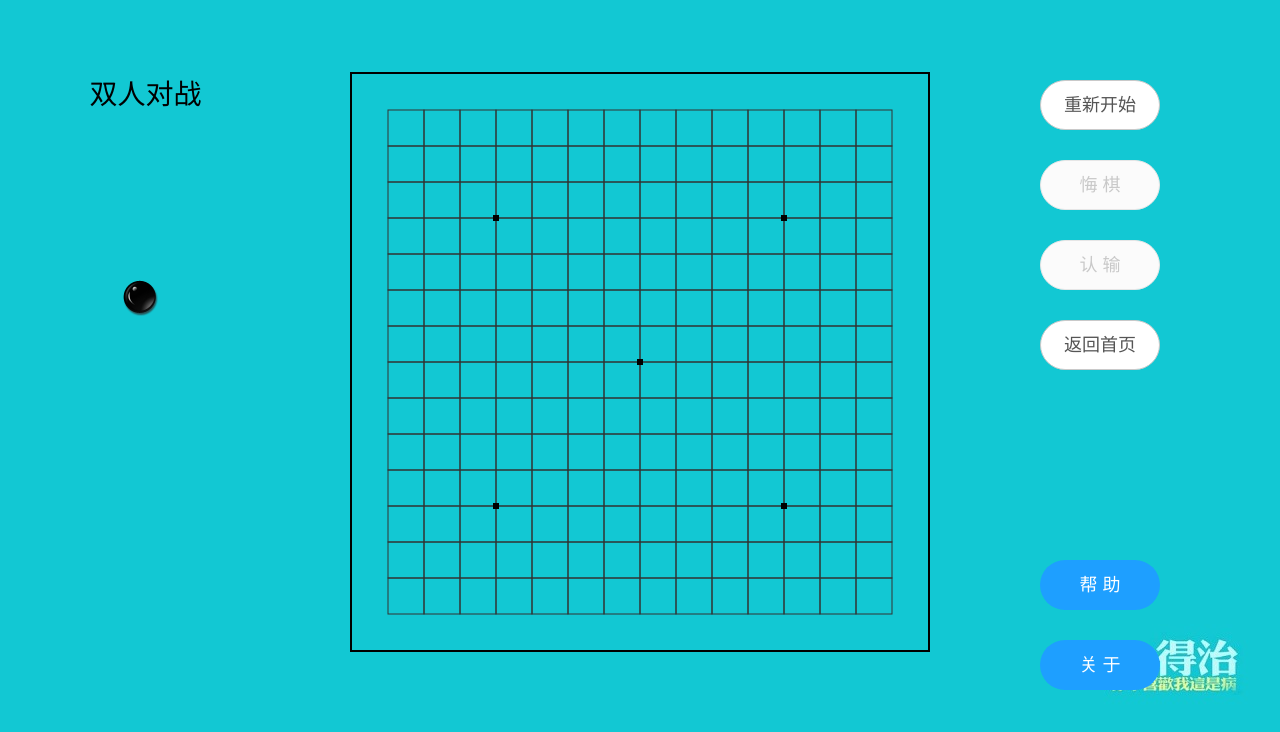
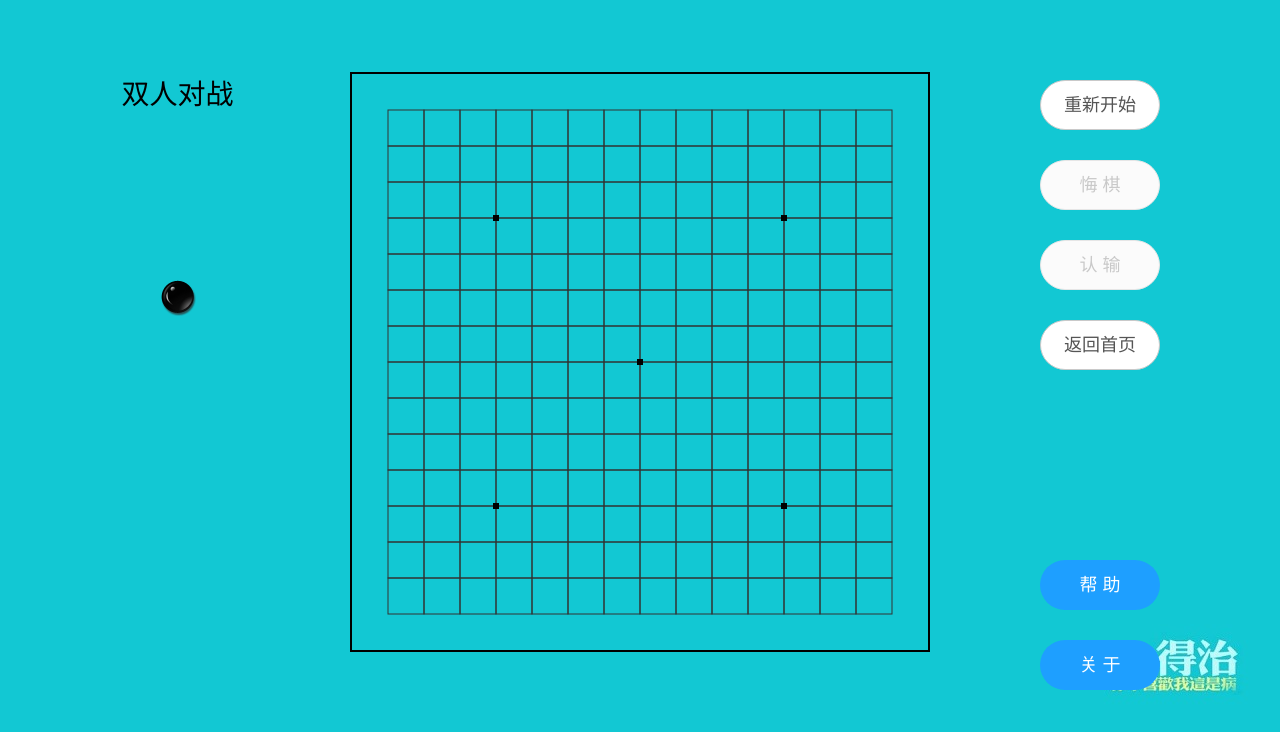
Before and after one commit to bayec/gobang, a plain HTML site: page gobang/game.html in a window 1280 px wide. Drawn offline with Linux system fonts and the light colour scheme.

Commit message:
修改样式，这次真的最终版

```diff
--- a/gobang/css/main.css
+++ b/gobang/css/main.css
@@ -137,12 +137,12 @@ html,body{
 .gamemode{
     position: absolute;
     top: 9%;
-    left: 7%;
+    left: 9.5%;
 }
 
 .player-up,.player-down,.statusbar{
     position: absolute;
-    left: 7%;
+    left: 10%;
     display: block;
     -webkit-transform: translateY(-50%);
     transform: translateY(-50%);
@@ -162,7 +162,7 @@ html,body{
 .statusbar-up{
     position: absolute;
     top: 35%;
-    left: 9.5%;
+    left: 12.5%;
     width: 36px;
     height: 36px;
 }
@@ -170,7 +170,7 @@ html,body{
 .statusbar-down{
     position: absolute;
     top: 60%;
-    left: 9.5%;
+    left: 12.5%;
     width: 36px;
     height: 36px;
 }
```
